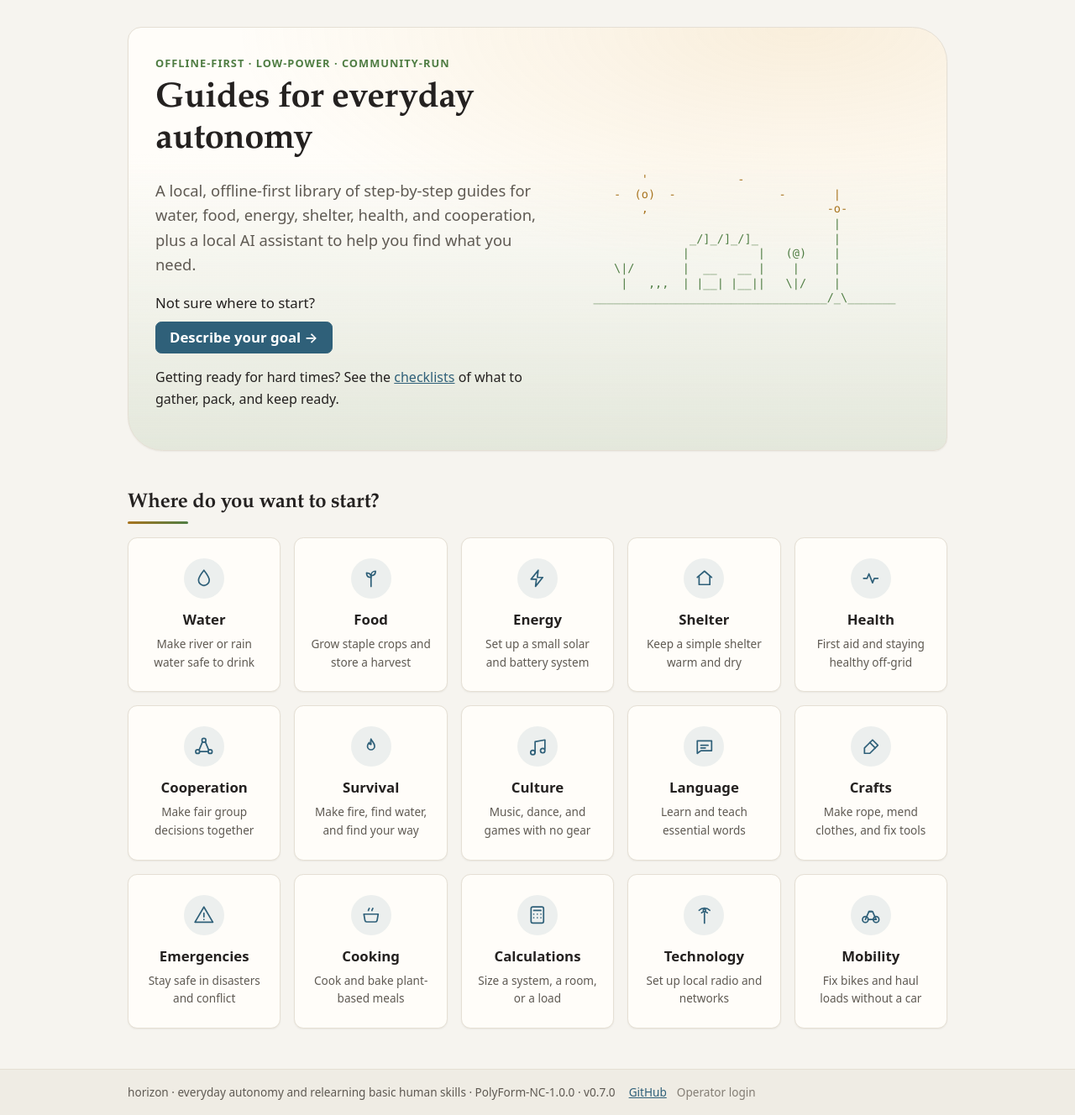
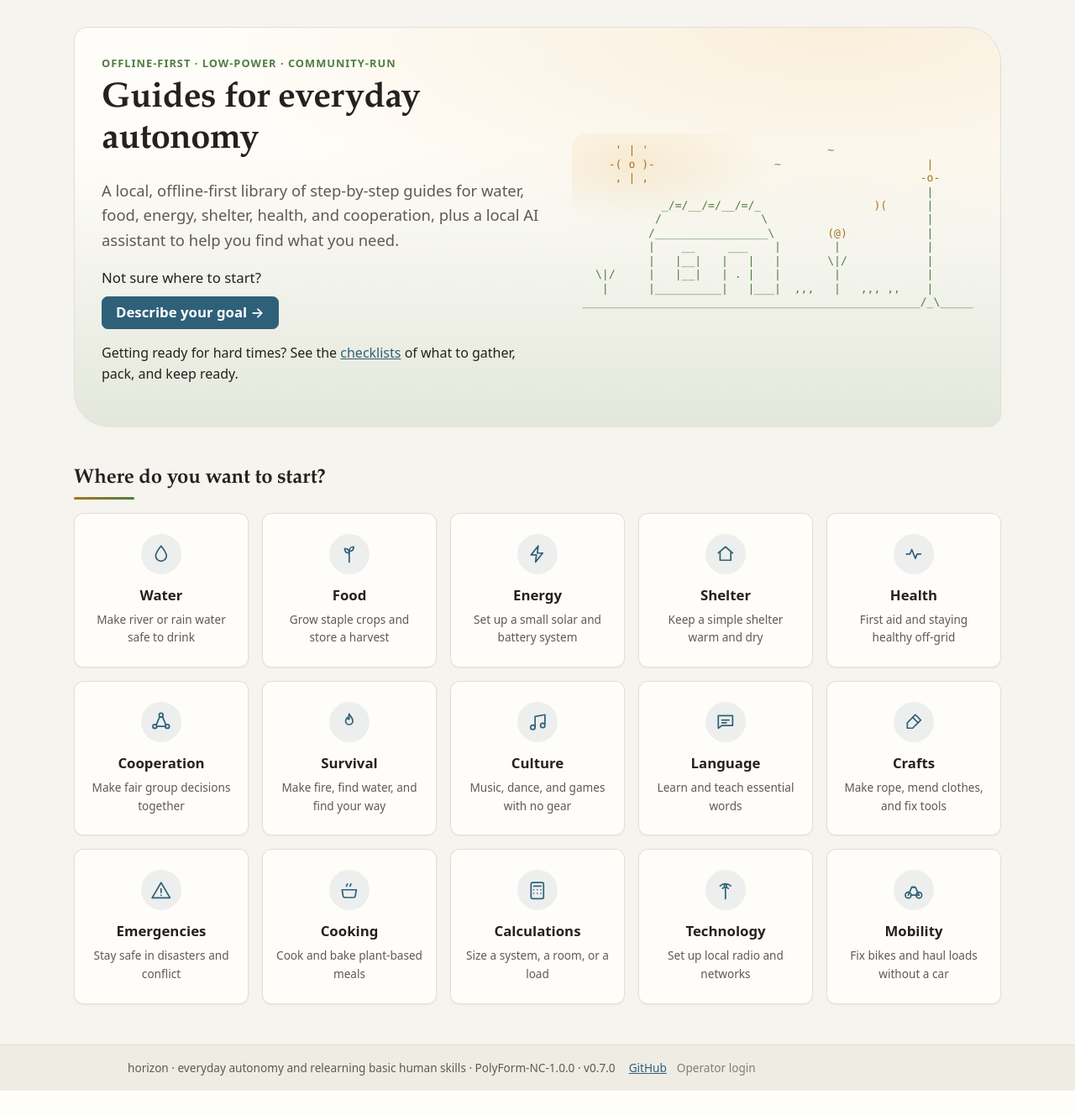
Before and after one commit to richardkfm/horizon, a FastAPI app: page / in a window 1280 px wide. Shown: the part 65-1393 px from the top of the page at 84% size. After the commit the page ends 1364 px from the top, so only its background shows below. Run offline with FastAPI, Linux system fonts and the light colour scheme; parts of the project's set-up code (start-up, migrations or seed data) failed here and were passed over.

Commit message:
Give the UI a solarpunk visual bump: richer hero scene, glowing ASCII diagrams, wider browsing shell
- Redraw the landing ASCII scene on a 60-column grid (cottage with solar
  roof, sunflower, garden, sapling, wind turbine) with a breathing sun,
  drifting birds, spinning rotor, and a butterfly in the animated sky
  layer; the scene glows softly at dusk in the dark theme. Layers are
  composed programmatically so the two colour layers never collide.
- Replace the ASCII figure's fixed white card (which glared in dark mode)
  with theme-driven --diagram-* tokens: an engineer's graph-paper notebook
  in light, an amber terminal with faint scanlines in dark; high-contrast,
  low-power/e-ink, and print still flatten to plain ink on paper.
- Add a content-wide shell for browsing pages (home, guides, plans,
  checklists) matching the header width, removing the dead desktop gutters.

Co-Authored-By: Claude Fable 5 <noreply@anthropic.com>
Claude-Session: https://claude.ai/code/session_018P7GbNaXVUdoJdWJnJaoqn

```diff
--- a/src/horizon/web/static/app.css
+++ b/src/horizon/web/static/app.css
@@ -42,6 +42,20 @@
   --sun-soft: rgba(217, 164, 65, 0.16);
   --leaf: #4f7d43;
   --leaf-soft: rgba(95, 141, 78, 0.12);
+
+  /* ASCII diagram surface. Light theme: an engineer's field notebook — warm
+     graph paper with a faint leaf-green grid (drawn with repeating gradients,
+     no image assets) and soft dark ink. The dark theme swaps the whole set for
+     an amber terminal glow; high-contrast, low-power, and print flatten it
+     back to plain ink on paper. Never used for body copy. */
+  --diagram-bg: #fbf7ec;
+  --diagram-ink: #3f4433;
+  --diagram-border: #ddd3bd;
+  --diagram-pattern:
+    repeating-linear-gradient(0deg, rgba(79, 125, 67, 0.13) 0 1px, transparent 1px 1.15rem),
+    repeating-linear-gradient(90deg, rgba(79, 125, 67, 0.13) 0 1px, transparent 1px 1.15rem);
+  --diagram-glow: none;
+  --diagram-depth: inset 0 1px 3px rgba(31, 28, 24, 0.05);
 
   /* Type: system serif for display, system sans for everything else — both
      resolve to fonts already on the device, so the UI stays fully offline. */
@@ -397,6 +434,10 @@ a:hover { color: var(--accent-strong); }
 .a11y-contrast-toggle { display: flex; align-items: center; gap: 0.4rem; font-size: 0.9rem; font-weight: 400; white-space: nowrap; }
 
 .content { max-width: var(--max-width); margin: 0 auto; padding: var(--space-6) var(--space-5); }
+/* Wide shell for browsing pages (home, guide/plan/checklist grids): matches the
+   header's width so the hero and card grids fill the screen instead of leaving
+   dead gutters at desktop width. Reading pages keep the narrower measure. */
+.content-wide { max-width: 72rem; }
 
 /* Intro / hero ------------------------------------------------------------ */
 
@@ -434,17 +475,44 @@ a:hover { color: var(--accent-strong); }
   color: var(--leaf);
 }
 .hero-art { display: flex; justify-content: center; min-width: 0; }
-.hero-art-frame { position: relative; max-width: 100%; overflow: hidden; }
+.hero-art-frame {
+  position: relative;
+  max-width: 100%;
+  overflow: hidden;
+  padding: var(--space-3);
+  border-radius: var(--radius-lg);
+  /* A soft dawn glow rising behind the sun's corner of the scene. */
+  background: radial-gradient(48% 44% at 15% 16%, var(--sun-soft), transparent 72%);
+}
 .hero-art-frame pre {
   margin: 0;
   font-family: ui-monospace, SFMono-Regular, Menlo, Consolas, monospace;
-  /* 44 columns must fit a phone: scale with the viewport, cap for desktop. */
-  font-size: clamp(0.5rem, 2.9vw, 0.85rem);
-  line-height: 1.3;
+  /* 60 columns must fit a phone: scale with the viewport, cap for desktop. */
+  font-size: clamp(0.44rem, 2.2vw, 0.82rem);
+  line-height: 1.25;
   white-space: pre;
 }
 .hero-art-ground { color: var(--leaf); }
-.hero-art-sky { position: absolute; top: 0; left: 0; color: var(--sun); }
+/* Absolute offsets are relative to the frame's padding box, so the sky layer
+   needs the same inset as the ground's padding to stay on the same grid. */
+.hero-art-sky { position: absolute; top: var(--space-3); left: var(--space-3); color: var(--sun); }
+/* At dusk (dark theme) the scene glows softly — amber sun and rotor, moonlit
+   leaf ink — like a village at nightfall. Decorative only, so it stays out of
+   high-contrast mode (which zeroes --sun-soft and flattens the palette). */
+:root[data-theme="dark"]:not([data-contrast="high"]) .hero-art-ground {
+  text-shadow: 0 0 7px rgba(143, 191, 127, 0.3);
+}
+:root[data-theme="dark"]:not([data-contrast="high"]) .hero-art-sky {
+  text-shadow: 0 0 9px rgba(224, 178, 92, 0.45);
+}
+@media (prefers-color-scheme: dark) {
+  :root:not([data-theme]):not([data-contrast="high"]) .hero-art-ground {
+    text-shadow: 0 0 7px rgba(143, 191, 127, 0.3);
+  }
+  :root:not([data-theme]):not([data-contrast="high"]) .hero-art-sky {
+    text-shadow: 0 0 9px rgba(224, 178, 92, 0.45);
+  }
+}
 
 /* Section-heading flourish: a short sun-to-leaf underline swash. */
 .section-flourish::after {
--- a/src/horizon/web/static/print.css
+++ b/src/horizon/web/static/print.css
@@ -25,6 +25,12 @@ body {
   --sun-soft: transparent;
   --leaf: #000;
   --leaf-soft: transparent;
+  --diagram-bg: #fff;
+  --diagram-ink: #000;
+  --diagram-border: #000;
+  --diagram-pattern: none;
+  --diagram-glow: none;
+  --diagram-depth: none;
   --shadow-sm: none;
   --shadow: none;
   --shadow-lift: none;
--- a/src/horizon/web/templates/base.html
+++ b/src/horizon/web/templates/base.html
@@ -125,7 +125,10 @@
     </div>
    </div>
   </header>
-  <main class="content" id="main-content">
+  {# Browsing pages (home, index grids) opt into the wide shell via
+     content_class so they fill the same width as the header; reading pages
+     keep the narrower measure that suits running text. #}
+  <main class="content{% block content_class %}{% endblock %}" id="main-content">
     {% block content %}{% endblock %}
   </main>
   <footer class="site-footer">
--- a/src/horizon/web/templates/checklists.html
+++ b/src/horizon/web/templates/checklists.html
@@ -1,5 +1,6 @@
 {% extends "base.html" %}
 {% block title %}Checklists — horizon{% endblock %}
+{% block content_class %} content-wide{% endblock %}
 {% block content %}
 <section class="guides-intro">
   <h1>Checklists</h1>
--- a/src/horizon/web/templates/guides.html
+++ b/src/horizon/web/templates/guides.html
@@ -1,5 +1,6 @@
 {% extends "base.html" %}
 {% block title %}Guides — horizon{% endblock %}
+{% block content_class %} content-wide{% endblock %}
 {% block content %}
 <section class="guides-intro">
   <h1>Guides</h1>
--- a/src/horizon/web/templates/journeys.html
+++ b/src/horizon/web/templates/journeys.html
@@ -1,6 +1,7 @@
 {% extends "base.html" %}
 {% from "partials/_icons.html" import category_icon %}
 {% block title %}Step-by-step plans — horizon{% endblock %}
+{% block content_class %} content-wide{% endblock %}
 {% block content %}
 <section class="journeys-intro">
   <h1>Step-by-step plans</h1>
```
Also changed, not shown: other parts of src/horizon/web/static/app.css (+50 -9 lines), src/horizon/web/templates/landing.html (+51 -24 lines), CHANGELOG.md.
